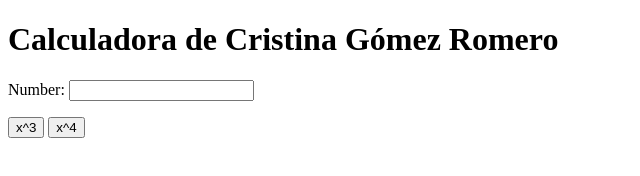
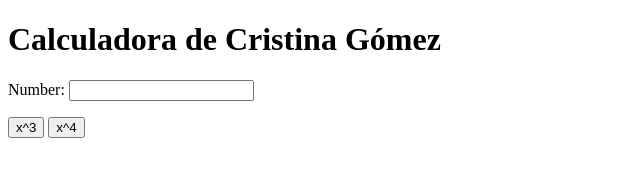
Before and after one commit to cristinagrd/my_calculator_2, a plain HTML site: page index.html in a window 1280 px wide. Shown: the whole page, without its empty margins (0-640 px from the left). Drawn offline with Linux system fonts and the light colour scheme.

Commit message:
nuevo commit

```diff
--- a/index.html
+++ b/index.html
@@ -5,7 +5,7 @@
 		<meta charset="utf-8">
 	</head>
 	<body>
-		<h1>Calculadora de Cristina Gómez Romero</h1>
+		<h1>Calculadora de Cristina Gómez</h1>
 		Number:
 		<input type="text" id="n1">
 		<p>
```
